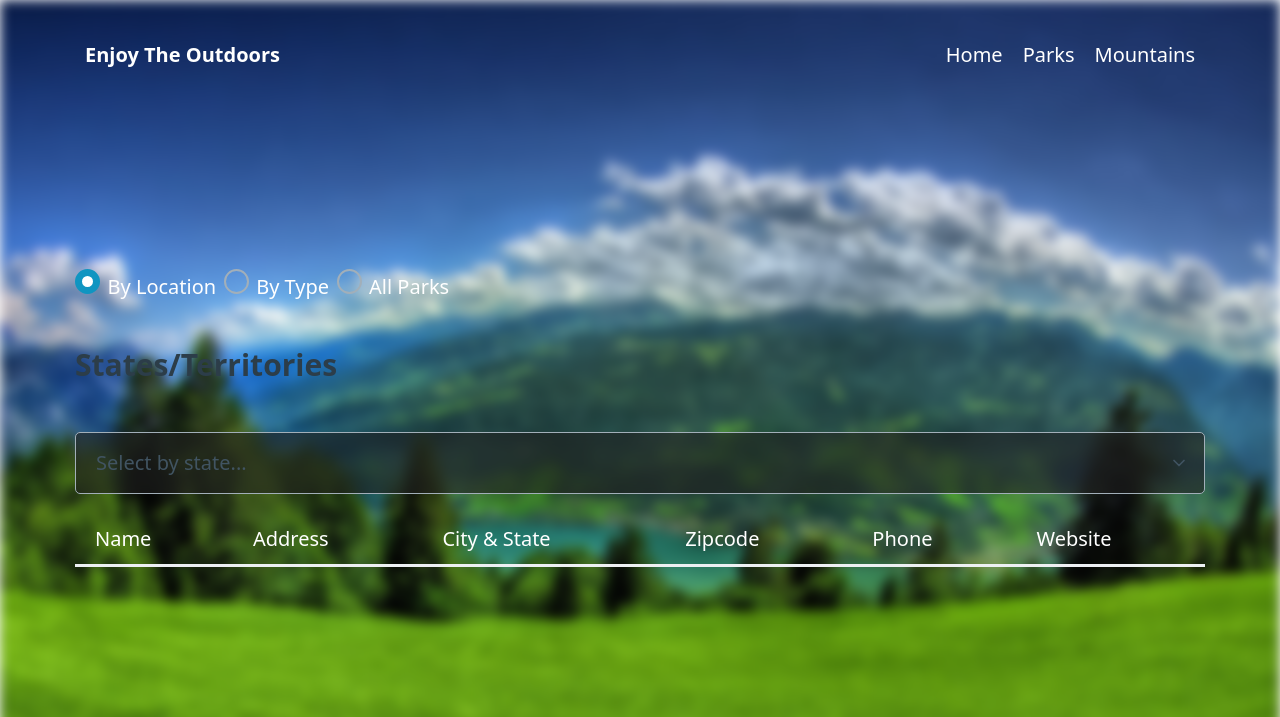
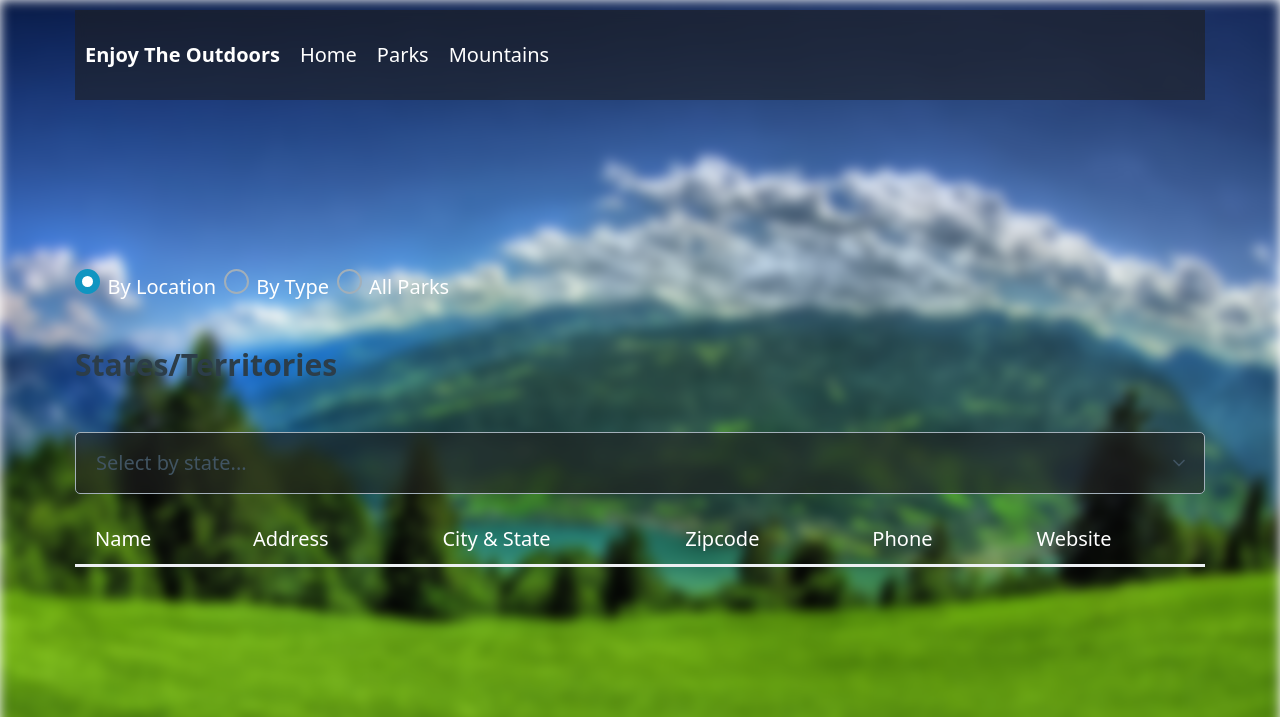
Before and after one commit to DevFaulk/enjoy-the-outdoors, a plain HTML site: page parks.html in a window 1280 px wide. Shown: the top 717 px of the page. Drawn offline with Linux system fonts and the light colour scheme.

Commit message:
style mountain page

```diff
--- a/css/parks.css
+++ b/css/parks.css
@@ -1,5 +1,15 @@
+body {
+  position: relative;
+  height: 100vh;
+  width: 100%;
+  display: flex;
+  flex-direction: column;
+  z-index: 1;
+}
+
 .background-image {
   position: absolute;
+  left: 0%;
   background-image: url(/images/item1\ carousel.jpg);
   background-color: rgba(30, 30, 30, 0.6);
   filter: blur(6px);
@@ -10,22 +20,26 @@
   z-index: -1;
 }
 
-body {
-  height: 100vh;
+header {
   display: flex;
-  flex-direction: column;
-  z-index: 1;
+  margin-top: 0.5rem !important;
+  background: fixed;
+  background-color: rgba(30, 30, 30, 0.6);
+  backdrop-filter: blur(6px);
+  -webkit-backdrop-filter: blur(6px);
+  width: 100% !important;
 }
 
-header {
-  margin-top: 0.5rem !important;
+nav {
+  display: flex;
 }
 
 * {
   color: white;
 }
 
-td, th {
+td,
+th {
   color: white;
 }
 
--- a/scripts/mountains.js
+++ b/scripts/mountains.js
@@ -72,7 +72,7 @@ async function displayMountainData() {
       "display: inherit; flex-direction: column; margin-inline-end: 2rem; text-align: center";
     mountainDescribe.appendChild(imgAndCoords);
     let mountainImg = document.createElement("img");
-    mountainImg.src = `images/${mountain.img}`;
+    mountainImg.src = `images/Washington-StoryImage_2.jpg}`;
     mountainImg.style = "height: 400px; width: 100%; padding-bottom: 1rem";
     mountainImg.alt = mountain.name;
     imgAndCoords.appendChild(mountainImg);
```
Also changed, not shown: parks.html (+5 -5 lines). Lines whose indentation alone changed are shown as unchanged.
